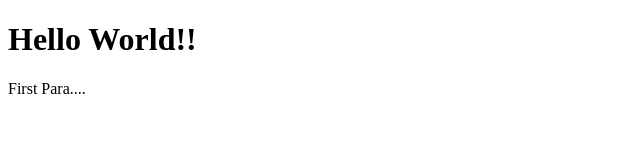
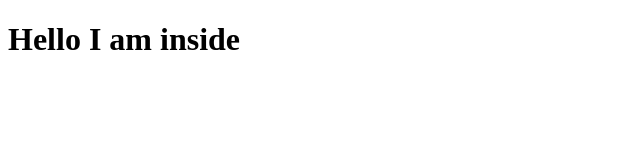
Before and after one commit to Madipelly/angular-poc, a plain HTML site: page index.html in a window 1280 px wide. Shown: the whole page, without its empty margins (0-640 px from the left). Drawn offline with Linux system fonts and the light colour scheme.

Commit message:
add index.html

```diff
--- a/index.html
+++ b/index.html
@@ -6,7 +6,10 @@
     <title>My First Application</title>
 </head>
 <body>
-    <h1>Hello World!!</h1>
-    <p>First Para....</p>
+  <div>
+      <h1>Hello I am inside</h1>
+  </div>
+
+
 </body>
 </html>
```
